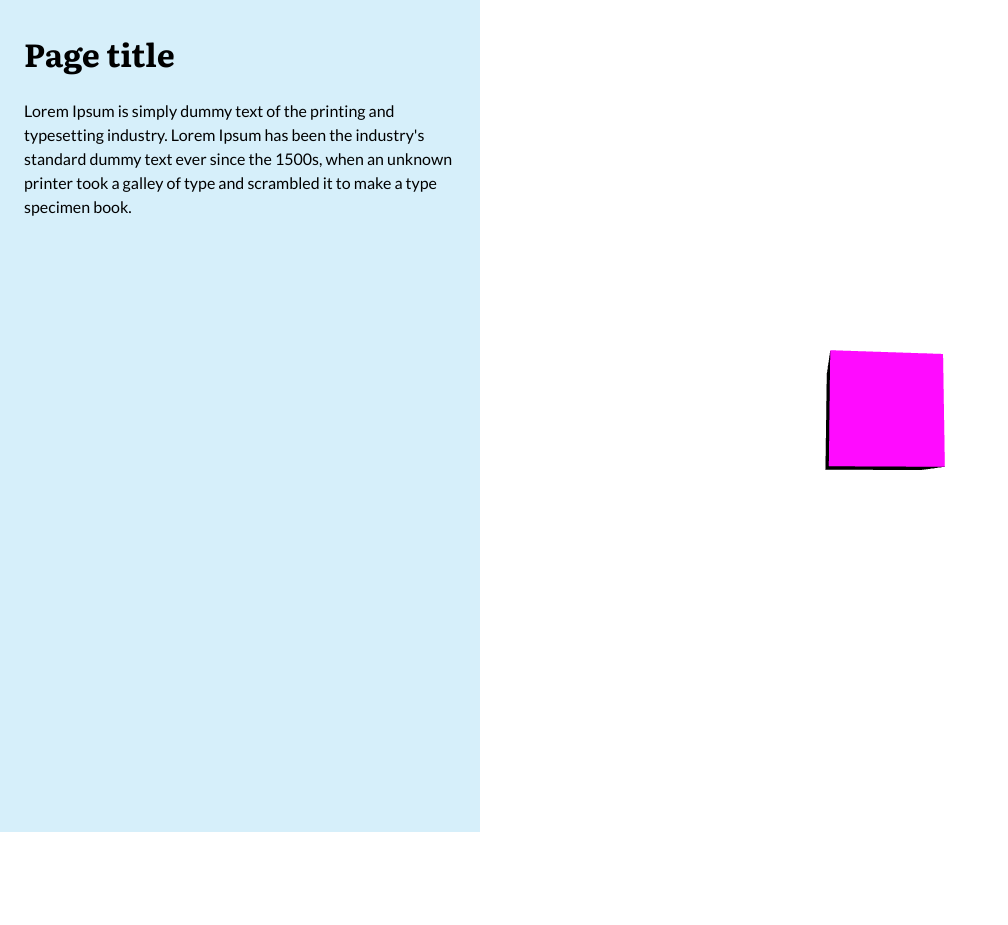
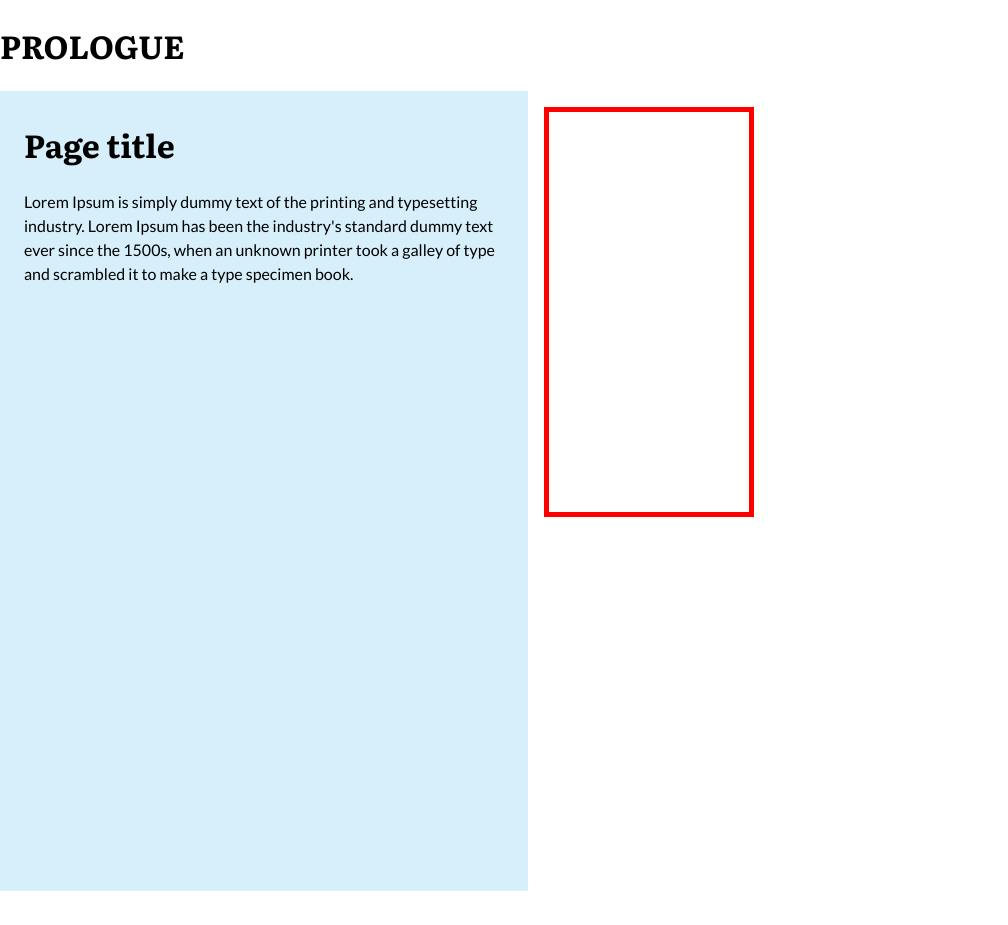
Before and after one commit to patch-22/explorably-prototype, a React (Vite) app: page / in a window 1280 px wide. Shown: the top 925 px of the page, without its empty margins (0-1008 px from the left). Before the commit the page ends 832 px from the top, so only its background shows below. Built offline with nearby package versions, Linux system fonts and the light colour scheme.

Commit message:
Updated Layout

```diff
--- a/src/App.js
+++ b/src/App.js
@@ -1,28 +1,7 @@
 import React from 'react'
 import { render } from 'react-dom'
+
 import './App.css'
-import Demo from './ThreeDemo'
+import Chapter from './Chapter'
 
-class App extends React.Component {
-  render() {
-    return (
-      <div>
-        <div className="wrapper">
-          <div className="col-left">
-            <h1 className="page__heading">Page title</h1>
-            <p>
-              Lorem Ipsum is simply dummy text of the printing and typesetting
-              industry. Lorem Ipsum has been the industry's standard dummy text
-              ever since the 1500s, when an unknown printer took a galley of
-              type and scrambled it to make a type specimen book.
-            </p>
-          </div>
-          <div className="col-right">
-            <Demo />
-          </div>
-        </div>
-      </div>
-    )
-  }
-}
-render(React.createElement(App), document.getElementById('root'))
+render(React.createElement(Chapter), document.getElementById('root'))
--- /dev/null
+++ b/src/Chapter.js
@@ -0,0 +1,21 @@
+import React from 'react'
+import Prologue from './Prologue'
+import Leaf from './Leaf'
+import Epilogue from './Epilogue'
+import Sidebar from './Sidebar'
+import Content from './Content'
+
+export default class Chapter extends React.Component {
+  render() {
+    return (
+      <>
+        <Prologue />
+        <Leaf>
+          <Sidebar />
+          <Content />
+        </Leaf>
+        <Epilogue />
+      </>
+    )
+  }
+}
--- /dev/null
+++ b/src/Content.js
@@ -0,0 +1,12 @@
+import React, { Component } from "react";
+import Demo from './D3Demo'
+
+export default class Content extends Component {
+  render() {
+    return (
+      <div className="col-right">
+        <Demo />
+      </div>
+    )
+  }
+}
--- /dev/null
+++ b/src/Epilogue.js
@@ -0,0 +1,11 @@
+import React, { Component } from "react";
+
+export default class Epilogue extends Component {
+  render() {
+    return (
+      <h1>
+        SUMMARY
+      </h1>
+    );
+  }
+}
--- /dev/null
+++ b/src/Leaf.js
@@ -0,0 +1,11 @@
+import React, { Component } from "react";
+
+export default class Leaf extends Component {
+  render() {
+    return (
+      <div className="wrapper">
+        {this.props.children}
+      </div>
+    );
+  }
+}
--- /dev/null
+++ b/src/Prologue.js
@@ -0,0 +1,7 @@
+import React, { Component } from "react";
+
+export default class Prologue extends Component {
+  render() {
+    return <h1>PROLOGUE</h1>;
+  }
+}
--- /dev/null
+++ b/src/Sidebar.js
@@ -0,0 +1,17 @@
+import React, { Component } from "react";
+
+export default class Sidebar extends Component {
+  render() {
+    return (
+      <div className="col-left">
+        <h1 className="page__heading">Page title</h1>
+        <p>
+          Lorem Ipsum is simply dummy text of the printing and typesetting
+          industry. Lorem Ipsum has been the industry's standard dummy text
+          ever since the 1500s, when an unknown printer took a galley of
+          type and scrambled it to make a type specimen book.
+        </p>
+      </div>
+    );
+  }
+}
--- a/src/index.html
+++ b/src/index.html
@@ -1,13 +1,16 @@
 <!DOCTYPE html>
 <html lang="en">
+
 <head>
     <meta charset="UTF-8">
     <meta name="viewport" content="width=device-width, initial-scale=1.0">
     <meta http-equiv="X-UA-Compatible" content="ie=edge">
     <title>Explorably</title>
 </head>
+
 <body>
     <div id="root"></div>
     <script src="./App.js"></script>
 </body>
+
 </html>
```
Also changed, not shown: class_example.js (added, +33 -0 lines), src/D3Demo.js (+11 -10 lines), src/ThreeDemo.js (+32 -32 lines), 1 other file (tests, documents, lock files or other folders).
